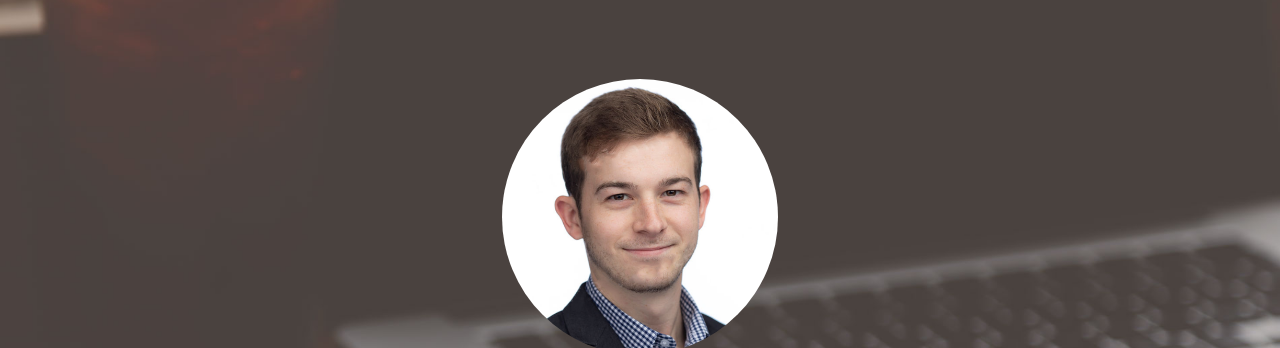
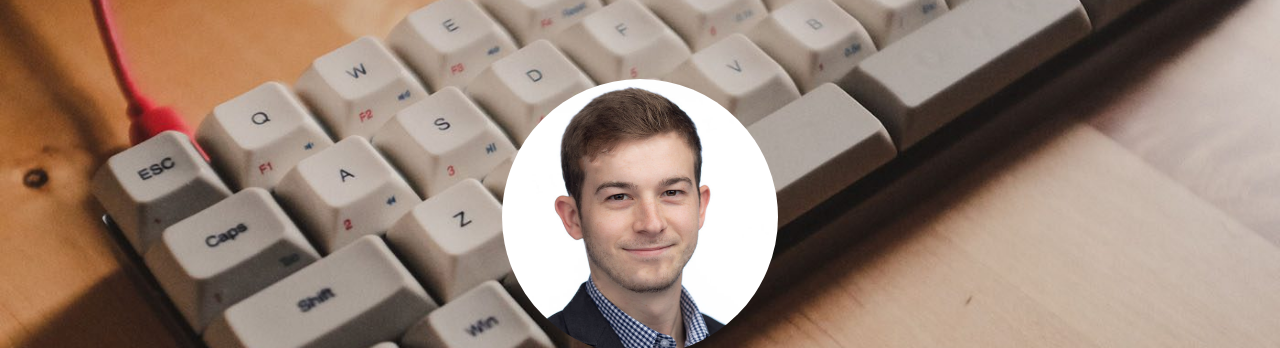
Before and after one commit to streatorward/streator-ward, a website with bundled scripts: page index.html in a window 1280 px wide. Shown: the part 57-405 px from the top of the page. Built offline with nearby package versions, Linux system fonts and the light colour scheme; files whose address does not match are found by name.

Commit message:
final touches

```diff
--- a/css/creative.css
+++ b/css/creative.css
@@ -178,7 +178,7 @@ img::-moz-selection {
 header.masthead {
   padding-top: 10rem;
   padding-bottom: calc(10rem - 56px);
-  background-image: url("../img/header.jpg");
+  background-image: url("../img/keyboard3.jpg");
   background-position: center center;
   background-size: cover;
 }
```
Also changed, not shown: README.md (deleted), img/keyboard1.jpg (added), img/keyboard2.jpg (added), img/keyboard3.jpg (added).
